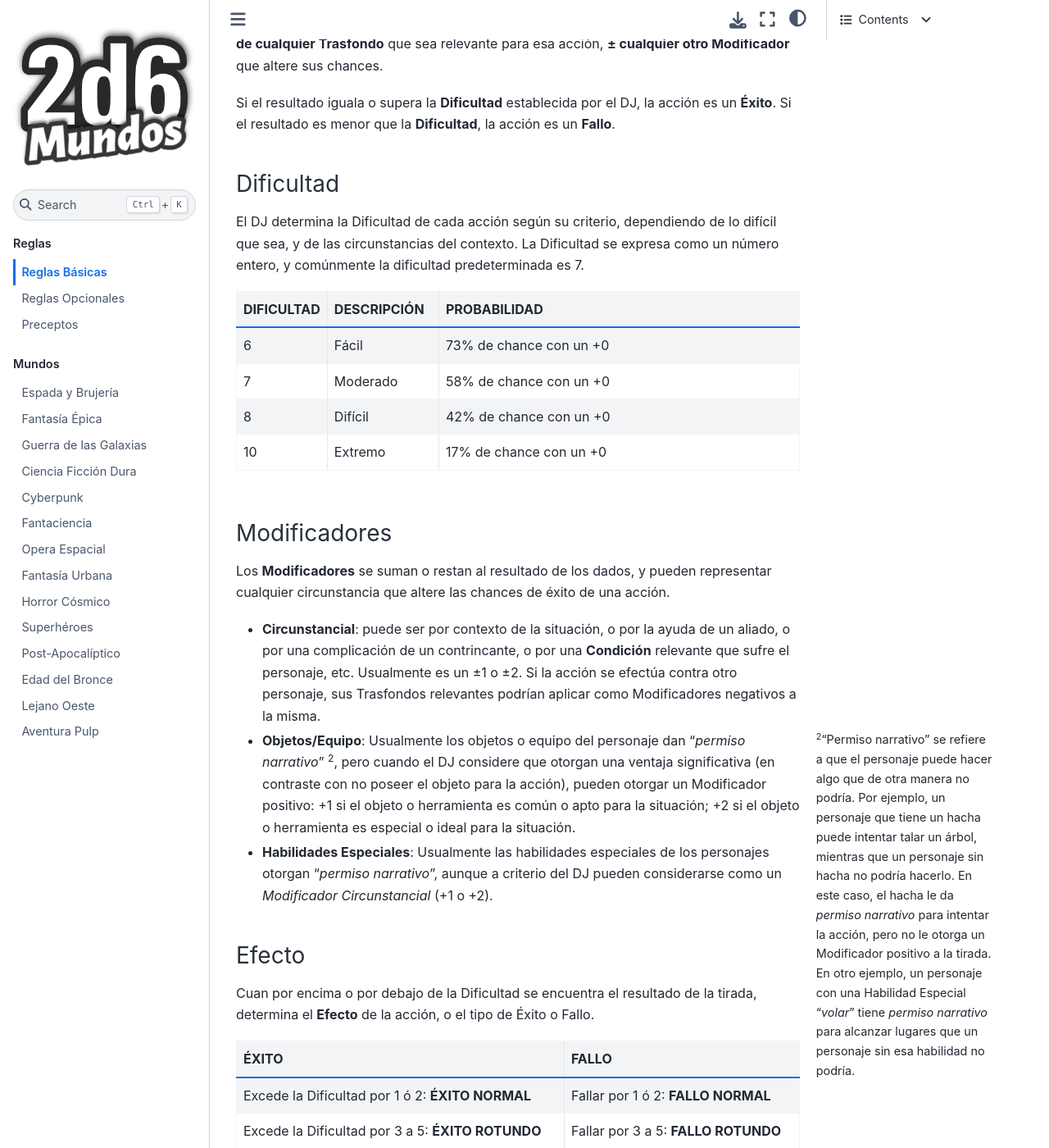
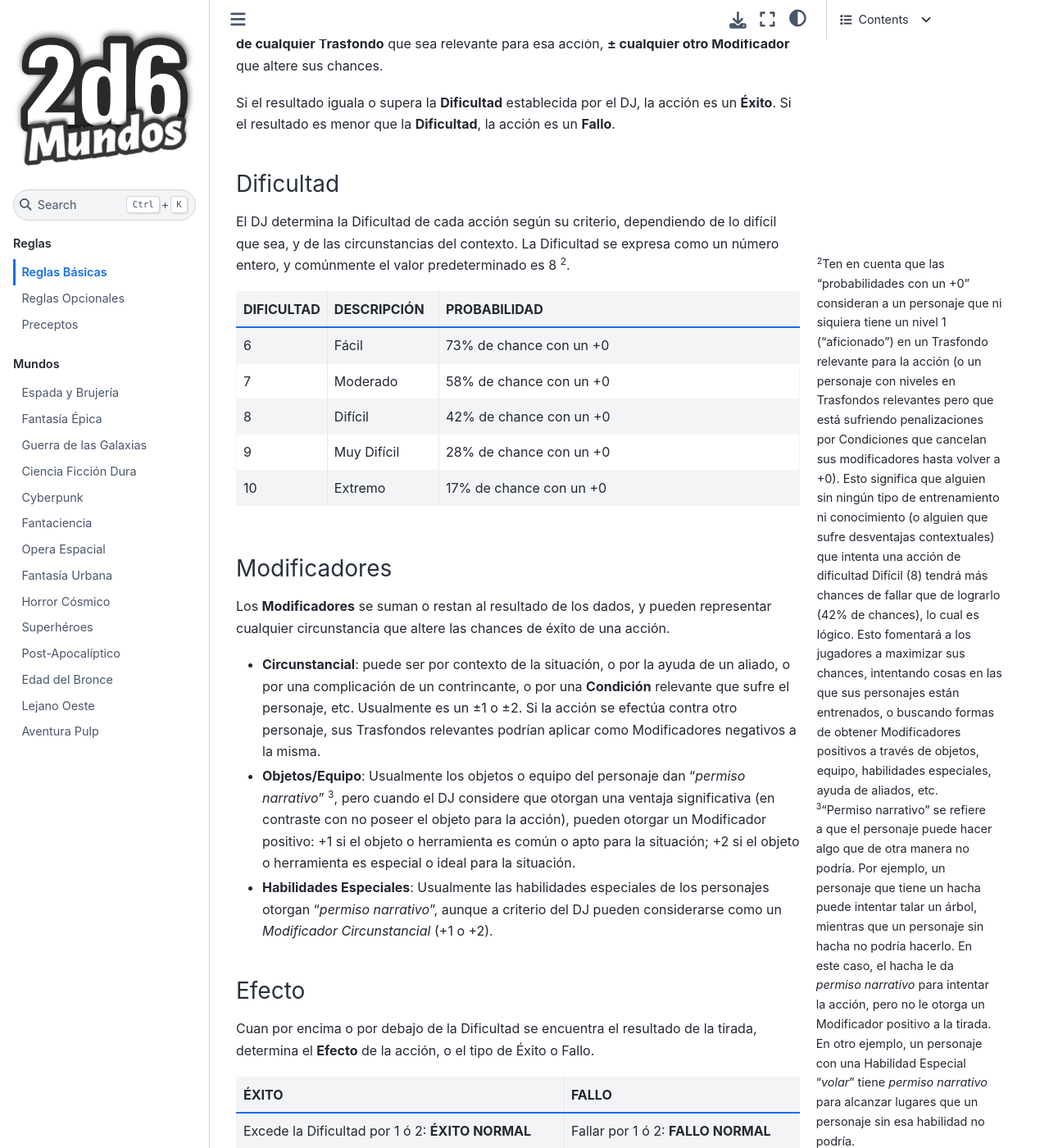
Before and after one commit to TaTooKa/2d6Mundos, a Sphinx documentation site: the page built from docs/source/pages/rules/reglas-basicas.rst, in a window 1280 px wide and 1400 px high, scrolled down 826 px. Shown: the whole window at 82% size. Built offline with Sphinx 7.4.7 and the Sphinx Book theme 1.1.4, drawn with Linux system fonts in a browser that asks for light colours; some web fonts are replaced.

Commit message:
basic rules

```diff
--- a/docs/source/pages/rules/reglas-basicas.rst
+++ b/docs/source/pages/rules/reglas-basicas.rst
@@ -31,7 +31,9 @@ Si el resultado iguala o supera la **Dificultad** establecida por el DJ, la acci
 Dificultad
 ^^^^^^^^^^
 
-El DJ determina la Dificultad de cada acción según su criterio, dependiendo de lo difícil que sea, y de las circunstancias del contexto. La Dificultad se expresa como un número entero, y comúnmente la dificultad predeterminada es 7.
+El DJ determina la Dificultad de cada acción según su criterio, dependiendo de lo difícil que sea, y de las circunstancias del contexto. La Dificultad se expresa como un número entero, y comúnmente el valor predeterminado es 8 [#]_.
+
+.. [#] Ten en cuenta que las "probabilidades con un +0" consideran a un personaje que ni siquiera tiene un nivel 1 ("aficionado") en un Trasfondo relevante para la acción (o un personaje con niveles en Trasfondos relevantes pero que está sufriendo penalizaciones por Condiciones que cancelan sus modificadores hasta volver a +0). Esto significa que alguien sin ningún tipo de entrenamiento ni conocimiento (o alguien que sufre desventajas contextuales) que intenta una acción de dificultad Difícil (8) tendrá más chances de fallar que de lograrlo (42% de chances), lo cual es lógico. Esto fomentará a los jugadores a maximizar sus chances, intentando cosas en las que sus personajes están entrenados, o buscando formas de obtener Modificadores positivos a través de objetos, equipo, habilidades especiales, ayuda de aliados, etc.
 
 .. csv-table::
    :widths: 10, 20, 70
@@ -40,6 +42,7 @@ El DJ determina la Dificultad de cada acción según su criterio, dependiendo de
    "6", "Fácil", "73% de chance con un +0"
    "7", "Moderado", "58% de chance con un +0"
    "8", "Difícil", "42% de chance con un +0"
+   "9", "Muy Difícil", "28% de chance con un +0"
    "10", "Extremo", "17% de chance con un +0"
 
 Modificadores
```
